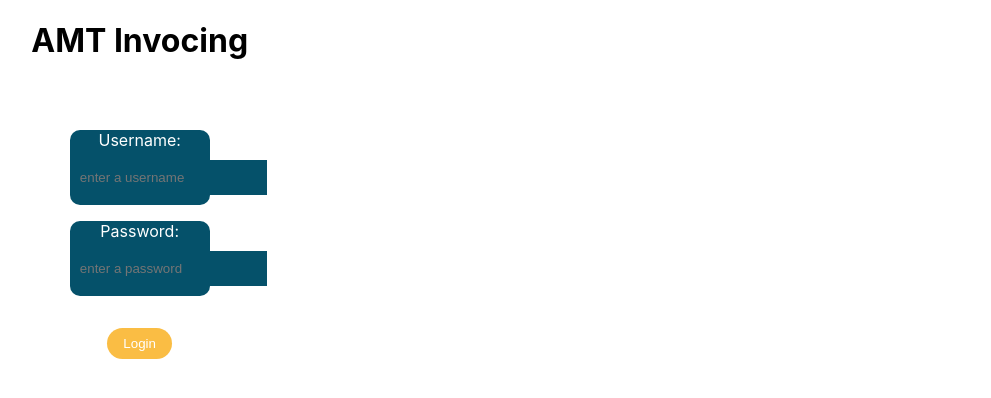
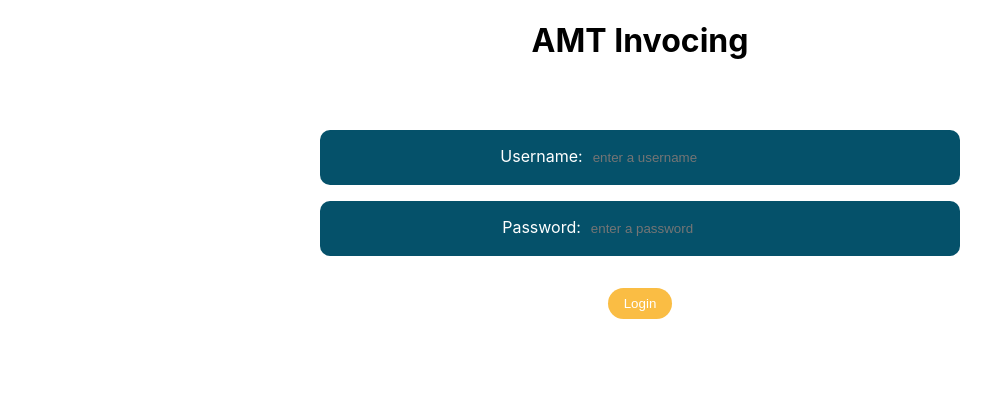
Before and after one commit to Arctos238/amt-capstone-project, a React (Create React App) app in the folder amt-invoice/: page /home in a window 1280 px wide. Shown: the top 398 px of the page, without its empty margins (0-991 px from the left). Built offline with nearby package versions, Linux system fonts and the light colour scheme.

Commit message:
Changing the index.css file to make the login page and nav bar look less like shit

```diff
--- a/amt-invoice/src/components/Home/Home.js
+++ b/amt-invoice/src/components/Home/Home.js
@@ -4,9 +4,7 @@ function HomePage(props) {
     return (
       <main>
         <h1>Hello There</h1>
-        <div>
-        <button onClick={props.handleLogout}>logout</button>
-      </div>
+
       </main>
     );
   }
--- a/amt-invoice/src/index.css
+++ b/amt-invoice/src/index.css
@@ -1,6 +1,10 @@
+* {
+  box-sizing: border-box;
+}
+
 body {
-  display: flex;
-  margin: auto;
+
+  margin: 0;
   font-family: -apple-system, BlinkMacSystemFont, 'Segoe UI', 'Roboto', 'Oxygen',
     'Ubuntu', 'Cantarell', 'Fira Sans', 'Droid Sans', 'Helvetica Neue',
     sans-serif;
```
